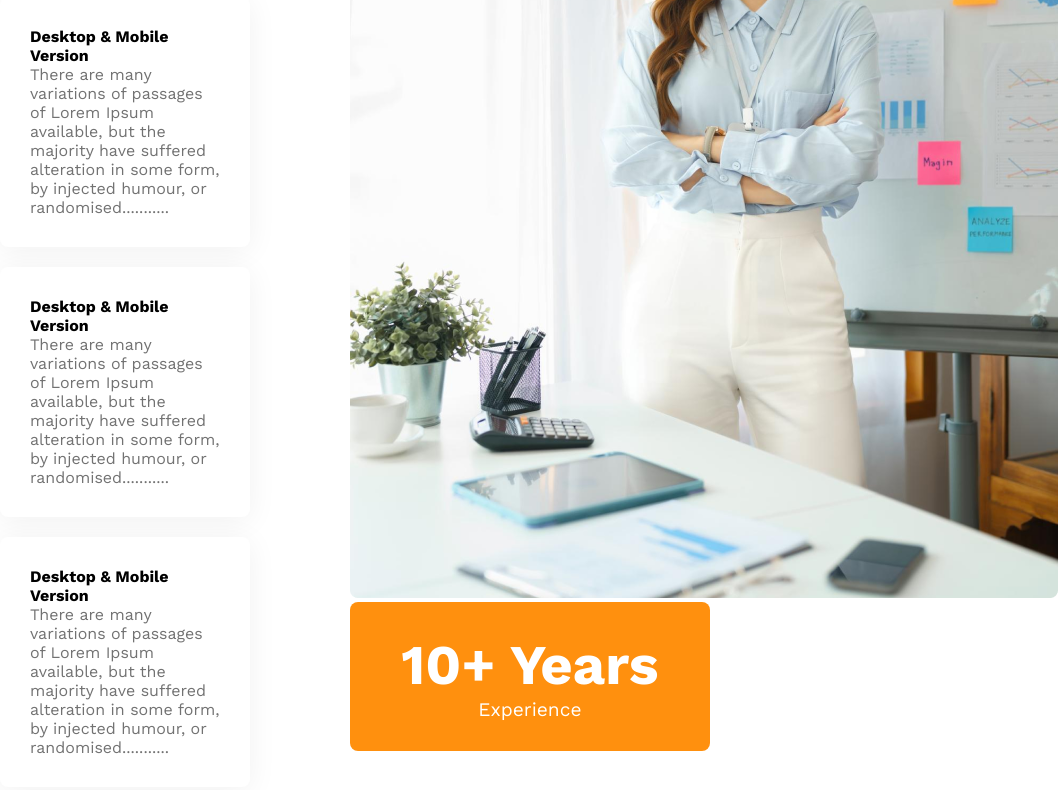
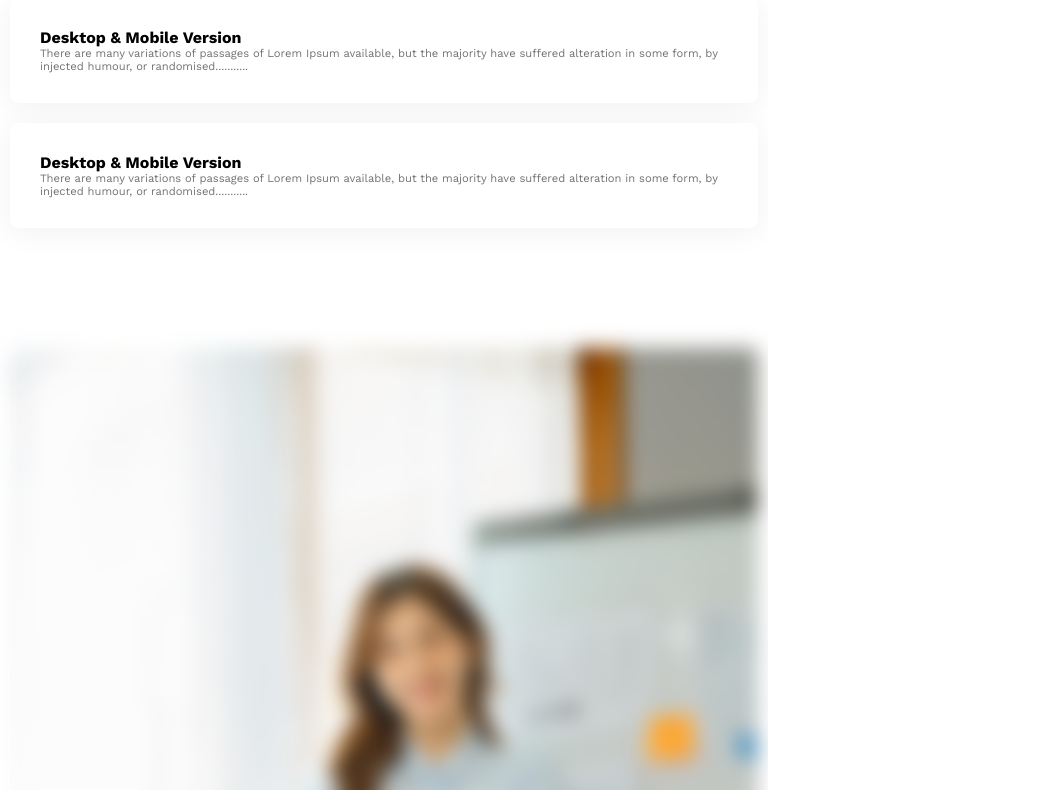
Before and after one commit to Md-Ashikur-Rahman-Ashik/Html-CSS-Only-Landing-Page, a plain HTML site: page index.html in a window 768 px wide. Shown: the part 2273-3063 px from the top of the page, 1058 px wide, since content can reach past the window. Drawn offline with nearby package versions, Linux system fonts and the light colour scheme.

Commit message:
Responsive website done

```diff
--- a/styles/architect.css
+++ b/styles/architect.css
@@ -6,10 +6,12 @@
     font-family: 'Work Sans', sans-serif;
     margin: 0;
     padding: 0;
+    box-sizing: border-box;
 }
 
 .lightGray{
     color: #727272;
+    font-size: 0.7rem;
 }
 
 .sectionTitle{
@@ -165,11 +167,16 @@ main{
     display: flex;
     margin-top: 100px;
     gap: 100px;
+    padding: 50px 220px;
 }
 
 .features .sectionTitle{
     border-left: 5px solid #FF900E;;
     padding-left: 20px;
+}
+
+.featureContent{
+    width: 48%;
 }
 
 .featureContent .card{
@@ -180,18 +187,36 @@ main{
     box-shadow: 0px 4px 30px 0px rgba(0, 0, 0, 0.06);
 }
 
+.featureContent h3{
+    font-size: 2rem;
+    margin-bottom: 20px;
+}
+
+.featureImg{
+    width: 48%;
+}
+
+.featureImg img{
+    width: 100%;
+    height: 90%;
+    margin-left: 90px;
+    object-fit: cover;
+    filter: blur(10px);
+}
+
 .tenYearsBadge{
     border-radius: 8px;
     background: #FF900E;
     color: white;
-    width: 300px;
+    width: 70%;
     padding: 30px;
     text-align: center;
     position: relative;
+    bottom: 100px;
 }
 
 .tenYearsBadge h2{
-    font-size: 3.5rem;
+    font-size: 2.8rem;
     /* margin-top: 0; */
 }
 
@@ -268,11 +293,11 @@ footer > p{
 
 /* Responsive styles for smaller devices */
 @media screen and (max-width: 576px) {
-    header, .facts{
+    header, .facts, .features{
         padding: 10px;
     }
 
-    nav, .factsCardContainer{
+    nav, .factsCardContainer, .features{
         flex-direction: column;
     }
 
@@ -297,7 +322,7 @@ footer > p{
         margin-top: 10px;
     }
 
-    .teamsImgContainer img, .teamsContent, .banner img{
+    .teamsImgContainer img, .teamsContent, .banner img, .featureContent, .featureImg img, .featureImg{
         width: 100%;
     }
 
@@ -308,15 +333,23 @@ footer > p{
     .sponsor{
         padding: 20px;
     }
+
+    .featureImg img{
+        margin-left: 0;
+    }
+
+    .tenYearsBadge{
+        width: 60%;
+    }
 }
 
 /* Responsive styles for medium devices */
 @media screen and (min-width:576px) and (max-width: 960px) {
-    header{
+    header, .features, .facts{
         padding: 10px;
     }
 
-    nav{
+    nav, .factsCardContainer, .features{
         flex-direction: column;
     }
 
@@ -330,11 +363,23 @@ footer > p{
         margin-top: 20px;
     }
 
-    .teamsImgContainer img, .teamsContent, .banner img, .banner{
+    .teamsImgContainer img, .teamsContent, .banner img, .banner, .featureContent, .featureImg img, .featureImg{
         width: 100%;
     }
 
     .factsCardContainer{
         gap: 10px;
     }
+
+    .featureImg img{
+        margin-left: 0;
+    }
+
+    .tenYearsBadge{
+        width: 60%;
+    }
+
+    .sponsor{
+        padding: 20px;
+    }
 }
```
